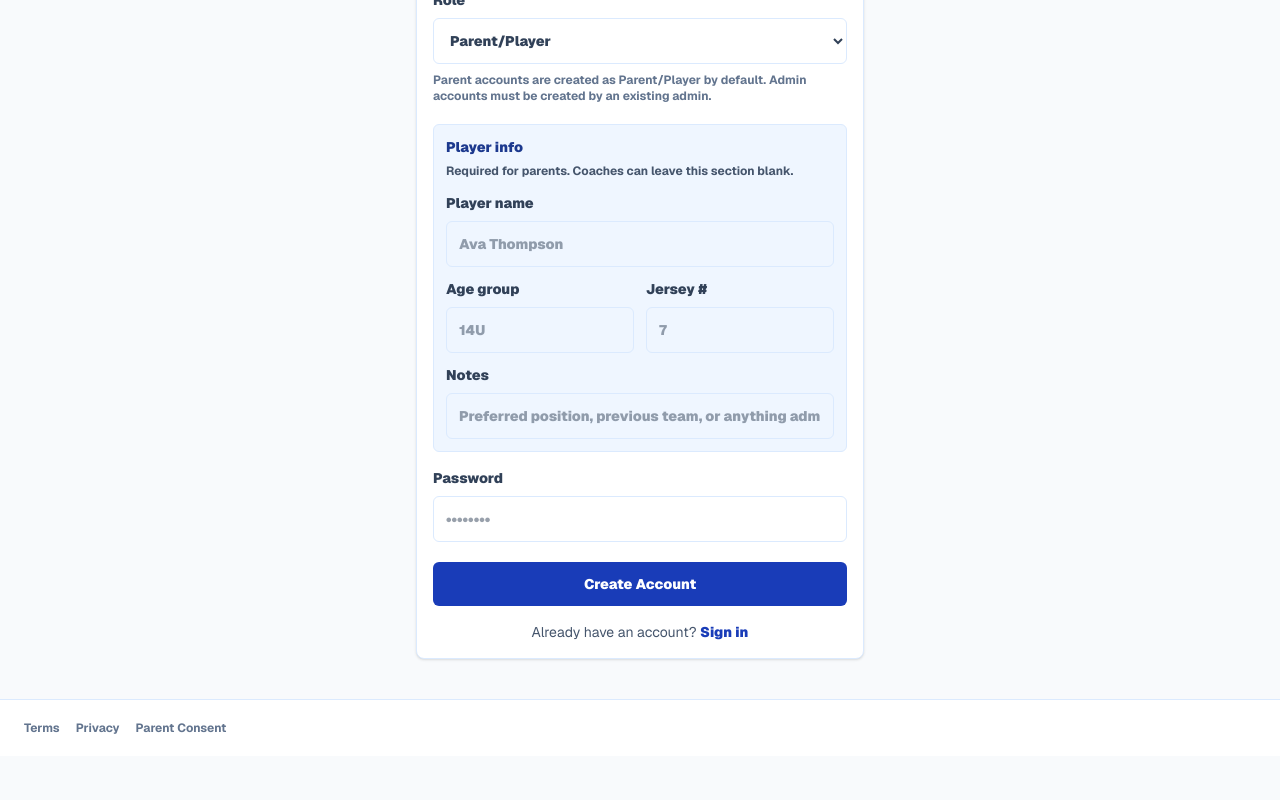
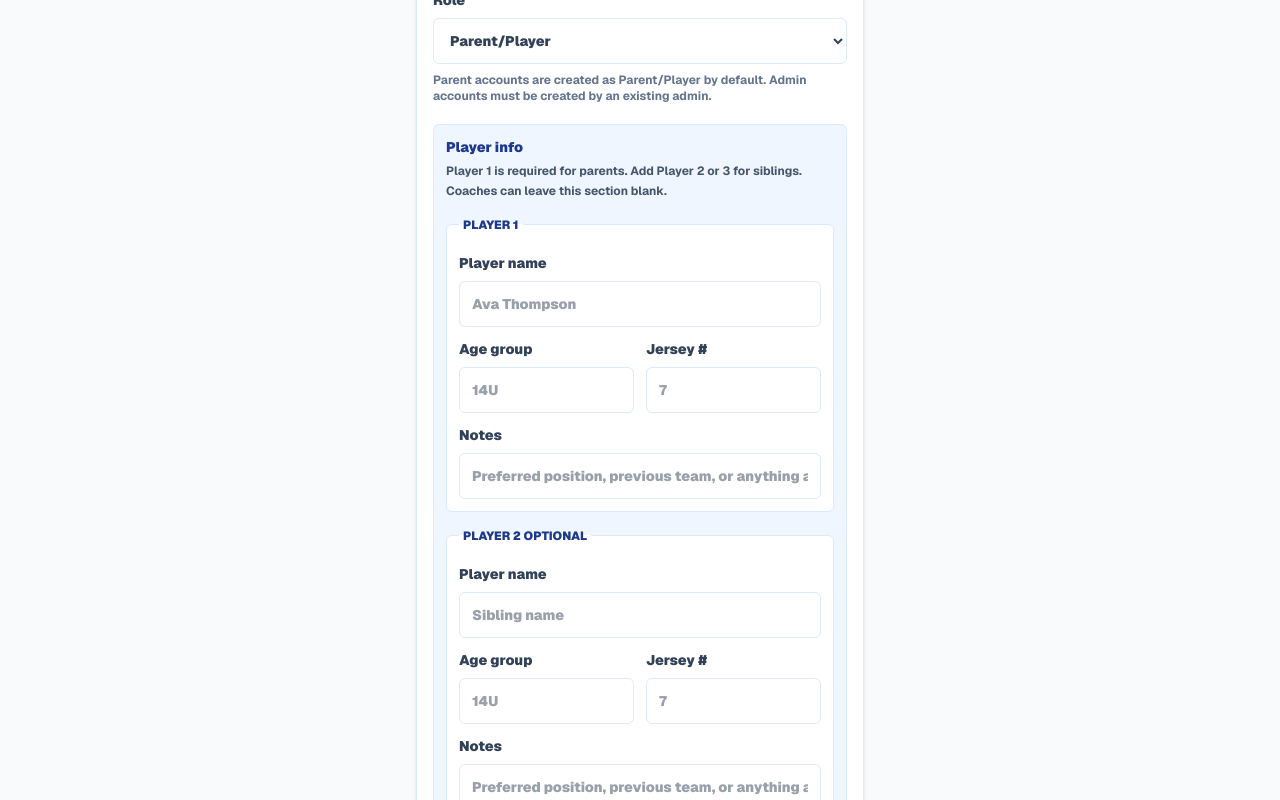
Before and after one commit to kamishakes13-prog/evo-volleyball, a Next.js app: page /signup in a window 1280 px wide. Shown: the part 540-1340 px from the top of the page. Before the commit the page ends 1296 px from the top, so only its background shows below. Built offline with nearby package versions, Linux system fonts and the light colour scheme; no server answers.

Commit message:
Allow multiple players during parent signup

```diff
--- a/src/app/auth/actions.ts
+++ b/src/app/auth/actions.ts
@@ -56,16 +56,36 @@ export async function signUp(formData: FormData) {
     ? requestedRole
     : "parent_player";
   const phone = cleanString(formData.get("phone"), 40);
-  const playerName = cleanString(formData.get("playerName"), 120);
-  const playerAgeGroup = cleanString(formData.get("playerAgeGroup"), 30);
-  const jerseyNumber = Number(cleanString(formData.get("jerseyNumber"), 4));
-  const playerNotes = cleanString(formData.get("playerNotes"), 240);
+  const players = [1, 2, 3]
+    .map((index) => {
+      const suffix = index === 1 ? "" : String(index);
+      const playerName = cleanString(formData.get(`playerName${suffix}`), 120);
+      const playerAgeGroup = cleanString(
+        formData.get(`playerAgeGroup${suffix}`),
+        30,
+      );
+      const jerseyNumber = Number(
+        cleanString(formData.get(`jerseyNumber${suffix}`), 4),
+      );
+      const playerNotes = cleanString(
+        formData.get(`playerNotes${suffix}`),
+        240,
+      );
+
+      return {
+        jerseyNumber,
+        playerAgeGroup,
+        playerName,
+        playerNotes,
+      };
+    })
+    .filter((player) => player.playerName);
 
   if (!fullName || !isEmail(email) || password.length < 8) {
     redirect("/signup?error=validation");
   }
 
-  if (role === "parent_player" && !playerName) {
+  if (role === "parent_player" && players.length === 0) {
     redirect("/signup?error=player");
   }
 
@@ -95,27 +115,33 @@ export async function signUp(formData: FormData) {
       role,
     });
 
-    if (role === "parent_player" && playerName) {
+    if (role === "parent_player" && players.length > 0) {
+      await client.from("players").insert(
+        players.map((player) => {
           const notes = [
-        playerAgeGroup ? `Requested age group: ${playerAgeGroup}` : "",
-        playerNotes,
+            player.playerAgeGroup
+              ? `Requested age group: ${player.playerAgeGroup}`
+              : "",
+            player.playerNotes,
           ]
             .filter(Boolean)
             .join(" | ");
 
-      await client.from("players").insert({
-        user_id: data.user.id,
+          return {
+            user_id: data.user?.id,
             team_id: null,
-        player_name: playerName,
+            player_name: player.playerName,
             parent_name: fullName,
             phone,
             email,
             jersey_number:
-          Number.isInteger(jerseyNumber) && jerseyNumber > 0
-            ? jerseyNumber
+              Number.isInteger(player.jerseyNumber) && player.jerseyNumber > 0
+                ? player.jerseyNumber
                 : null,
             notes: notes || "Parent signup - needs team assignment.",
-      });
+          };
+        }),
+      );
     }
   }
 
--- a/src/app/signup/page.tsx
+++ b/src/app/signup/page.tsx
@@ -1,6 +1,12 @@
 import Link from "next/link";
 import { signUp } from "@/app/auth/actions";
 import { PageHeader, PageWrap } from "@/components/ui";
+
+const playerSections = [
+  { label: "Player 1", suffix: "", required: true },
+  { label: "Player 2", suffix: "2", required: false },
+  { label: "Player 3", suffix: "3", required: false },
+];
 
 export default function SignupPage() {
   return (
@@ -60,14 +66,26 @@ export default function SignupPage() {
           <div className="mt-5 rounded-md border border-blue-100 bg-blue-50 p-3">
             <p className="text-sm font-black text-blue-900">Player info</p>
             <p className="mt-1 text-xs font-bold leading-5 text-slate-600">
-              Required for parents. Coaches can leave this section blank.
+              Player 1 is required for parents. Add Player 2 or 3 for siblings.
+              Coaches can leave this section blank.
             </p>
-            <label className="mt-3 block text-sm font-black text-slate-700">
+            {playerSections.map((section) => (
+              <fieldset
+                className="mt-4 rounded-md border border-blue-100 bg-white p-3"
+                key={section.label}
+              >
+                <legend className="px-1 text-xs font-black uppercase text-blue-900">
+                  {section.label}
+                  {!section.required ? " optional" : ""}
+                </legend>
+                <label className="mt-2 block text-sm font-black text-slate-700">
                   Player name
                   <input
                     className="mt-2 w-full rounded-md border border-blue-100 px-3 py-3 text-sm outline-none focus:border-blue-700"
-                name="playerName"
-                placeholder="Ava Thompson"
+                    name={`playerName${section.suffix}`}
+                    placeholder={
+                      section.suffix ? "Sibling name" : "Ava Thompson"
+                    }
                   />
                 </label>
                 <div className="mt-3 grid grid-cols-2 gap-3">
@@ -75,7 +93,7 @@ export default function SignupPage() {
                     Age group
                     <input
                       className="mt-2 w-full rounded-md border border-blue-100 px-3 py-3 text-sm outline-none focus:border-blue-700"
-                  name="playerAgeGroup"
+                      name={`playerAgeGroup${section.suffix}`}
                       placeholder="14U"
                     />
                   </label>
@@ -83,7 +101,7 @@ export default function SignupPage() {
                     Jersey #
                     <input
                       className="mt-2 w-full rounded-md border border-blue-100 px-3 py-3 text-sm outline-none focus:border-blue-700"
-                  name="jerseyNumber"
+                      name={`jerseyNumber${section.suffix}`}
                       min="1"
                       placeholder="7"
                       type="number"
@@ -94,10 +112,12 @@ export default function SignupPage() {
                   Notes
                   <input
                     className="mt-2 w-full rounded-md border border-blue-100 px-3 py-3 text-sm outline-none focus:border-blue-700"
-                name="playerNotes"
+                    name={`playerNotes${section.suffix}`}
                     placeholder="Preferred position, previous team, or anything admin should know"
                   />
                 </label>
+              </fieldset>
+            ))}
           </div>
           <label className="mt-4 block text-sm font-black text-slate-700">
             Password
```
Lines whose indentation alone changed are shown as unchanged.
